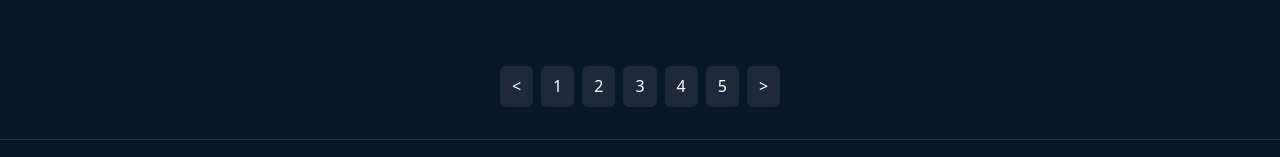
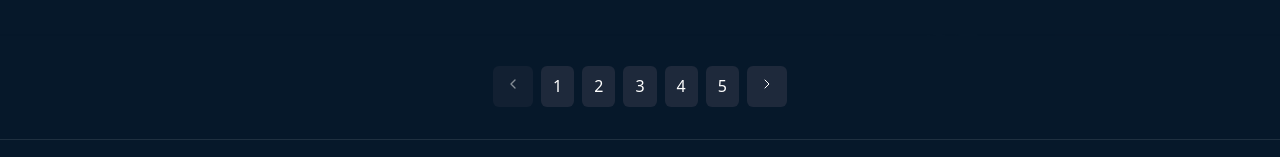
Before and after one commit to Gbalay92/jscamp, a React (Vite) app in the folder 02-react-vite-version/: page / in a window 1280 px wide. Shown: the part 370-527 px from the top of the page. Built offline with nearby package versions, Linux system fonts and the light colour scheme.

Commit message:
extract pagination into component

```diff
--- a/02-react-vite-version/src/App.jsx
+++ b/02-react-vite-version/src/App.jsx
@@ -1,5 +1,6 @@
 import { Header } from './components/Header.jsx'
 import { Footer } from './components/Footer.jsx'
+import { Pagination } from './components/Pagination.jsx'
 
 function App() {
   return (
@@ -57,15 +58,7 @@ function App() {
 
               </div>
           </section>
-          <nav className="pagination" aria-label="pagination">
-              <a href="#">&lt;</a>
-              <a href="#">1</a>
-              <a href="#">2</a>
-              <a href="#">3</a>
-              <a href="#">4</a>
-              <a href="#">5</a>
-              <a href="#">&gt;</a>
-          </nav>
+          <Pagination currentPage={1} totalPages={5} onPageChange={(page) => console.log(page)} />
       </main>
       <Footer />
     </>
--- /dev/null
+++ b/02-react-vite-version/src/components/Pagination.jsx
@@ -0,0 +1,70 @@
+import styles from './Pagination.module.css'
+export function Pagination ({ currentPage = 1, totalPages = 10, onPageChange }) {
+  const pages = Array.from({ length: totalPages }, (_, i) => i + 1)
+
+  const isFirstPage = currentPage === 1
+  const isLastPage = currentPage === totalPages
+
+  const stylePrevButton = isFirstPage ? { pointerEvents: 'none', opacity: 0.5 } : {}
+  const styleNextButton = isLastPage ? { pointerEvents: 'none', opacity: 0.5 } : {}
+
+  const handlePrevClick = (event) => {
+    event.preventDefault()
+    if (isFirstPage === false) {
+      onPageChange(currentPage - 1)
+    }
+  }
+
+  const handleNextClick = (event) => {
+    event.preventDefault()
+    if (isLastPage === false) {
+      onPageChange(currentPage + 1)
+    }
+  }
+
+  const handleChangePage = (event) => {
+    event.preventDefault()
+    const page = Number(event.target.dataset.page)
+
+    if (page !== currentPage) {
+      onPageChange(page)
+    }
+  }
+
+  return (
+    <nav className={styles.pagination}>
+
+      <a href="#" style={stylePrevButton} onClick={handlePrevClick}>
+        <svg width="16" height="16" viewBox="0 0 24 24" fill="none" stroke="currentColor" strokeWidth="2"
+          strokeLinecap="round" strokeLinejoin="round">
+          <path stroke="none" d="M0 0h24v24H0z" fill="none" />
+          <path d="M15 6l-6 6l6 6" />
+        </svg>
+      </a>
+
+
+      {pages.map((page) => (
+        <a
+          key={page}
+          data-page={page}
+          href="#"
+          className={currentPage === page ? styles.isActive : ''}
+          onClick={handleChangePage}
+        >
+          {page}
+        </a>
+      ))}
+
+      <a href="#" style={styleNextButton} onClick={handleNextClick}>
+        <svg width="16" height="16" viewBox="0 0 24 24" fill="none" stroke="currentColor" strokeWidth="1.5"
+          strokeLinecap="round" strokeLinejoin="round"
+          className="icon icon-tabler icons-tabler-outline icon-tabler-chevron-right">
+          <path stroke="none" d="M0 0h24v24H0z" fill="none" />
+          <path d="M9 6l6 6l-6 6" />
+        </svg>
+      </a>
+
+
+    </nav>
+  )
+}
--- /dev/null
+++ b/02-react-vite-version/src/components/Pagination.module.css
@@ -0,0 +1,29 @@
+
+.pagination {
+  display: flex;
+  justify-content: center;
+  gap: 0.5rem;
+  margin: 2rem 0;
+
+  a {
+    padding: 0.5rem 0.75rem;
+    border-radius: 0.375rem;
+    background-color: var(--card-bg);
+    color: var(--text-primary);
+    text-decoration: none;
+    font-weight: 500;
+    transition: background-color 0.2s;
+
+    &:hover, &:focus {
+      background-color: var(--primary);
+      color: white;
+      outline: none;
+    }
+
+    &:active {
+        transform: scale(0.95);
+        background-color: var(--primary-light);
+        pointer-events: none;
+    }
+  }
+}
--- a/02-react-vite-version/src/index.css
+++ b/02-react-vite-version/src/index.css
@@ -358,35 +358,6 @@ article {
 
 }
 
-.pagination {
-  display: flex;
-  justify-content: center;
-  gap: 0.5rem;
-  margin: 2rem 0;
-
-  a {
-    padding: 0.5rem 0.75rem;
-    border-radius: 0.375rem;
-    background-color: var(--card-bg);
-    color: var(--text-primary);
-    text-decoration: none;
-    font-weight: 500;
-    transition: background-color 0.2s;
-
-    &:hover, &:focus {
-      background-color: var(--primary);
-      color: white;
-      outline: none;
-    }
-
-    &:active {
-        transform: scale(0.95);
-        background-color: var(--primary-light);
-        pointer-events: none;
-    }
-  }
-}
-
 .apply-button-job {
 &.is-applied {
     background-color: #13b858;
```
